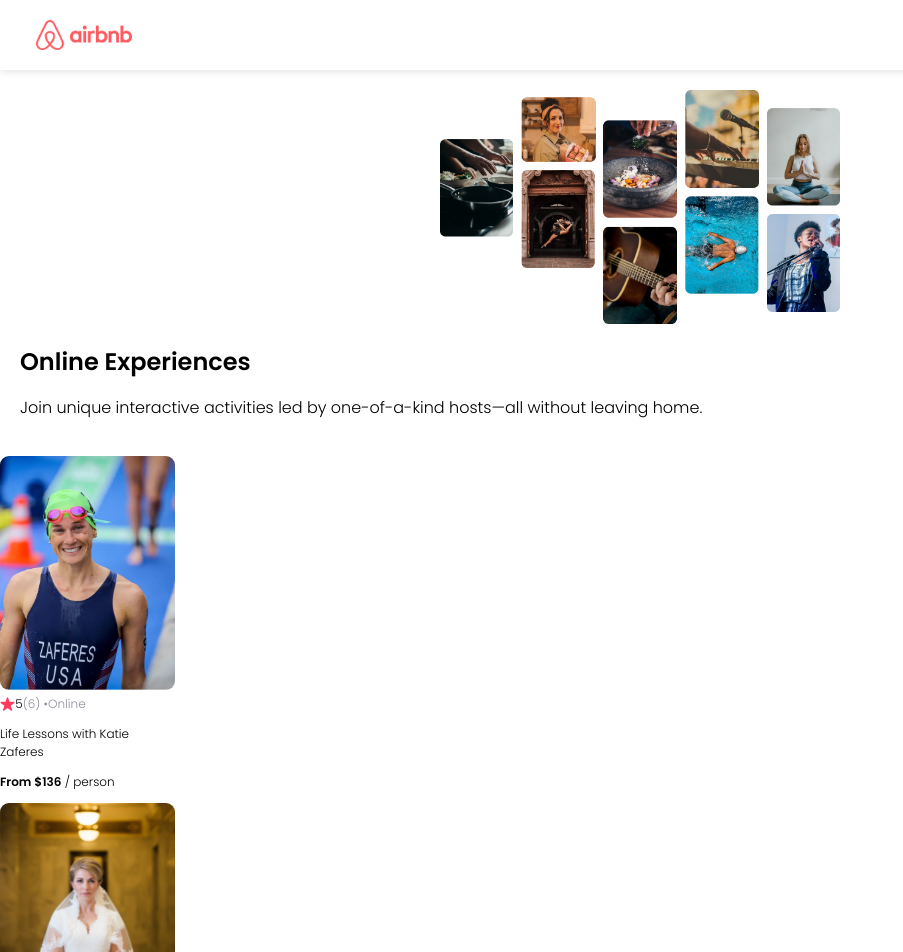
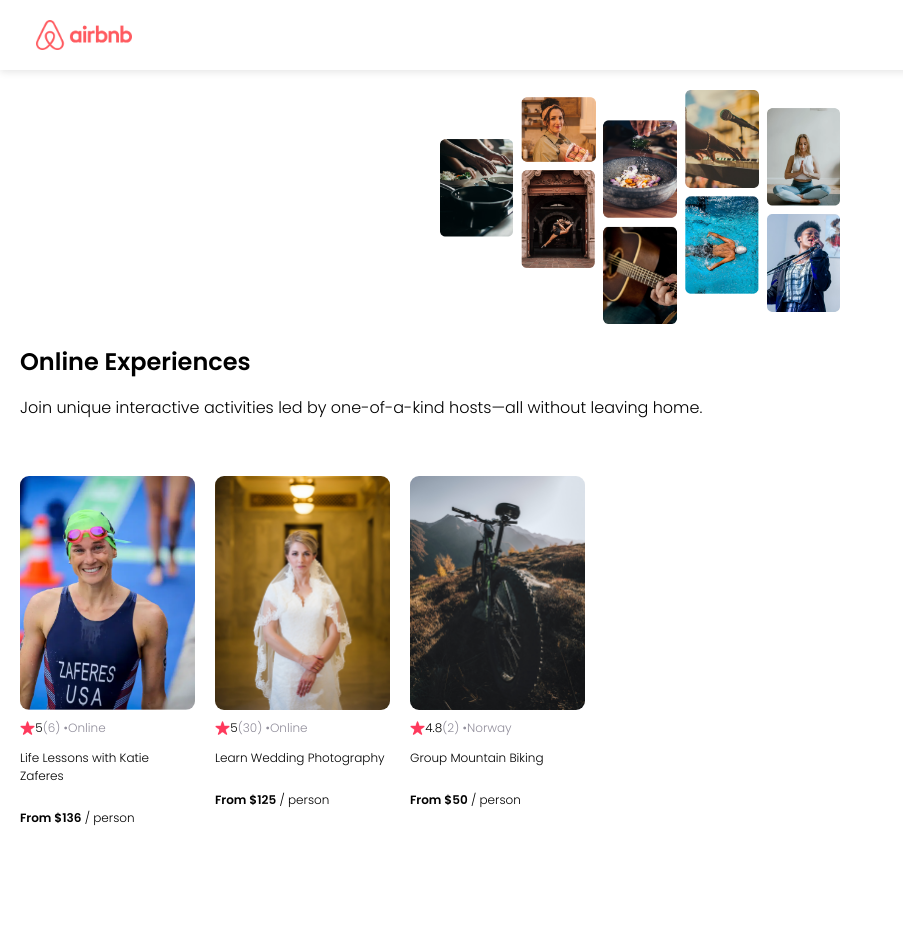
Before and after one commit to sanketvagal/react-airbnb-clone, a React (Vite) app: page / in a window 1280 px wide. Shown: the top 952 px of the page, without its empty margins (0-903 px from the left). After the commit the page ends 859 px from the top, so only its background shows below. Built offline with nearby package versions, Linux system fonts and the light colour scheme.

Commit message:
Added key prop, modified CSS for cards

```diff
--- a/src/App.css
+++ b/src/App.css
@@ -48,14 +48,34 @@
   margin-top: 0;
 }
 
+.cards-list {
+  display: flex;
+  flex-wrap: nowrap;
+  gap: 20px;
+  overflow-x: auto;
+}
+
 .card {
   width: 175px;
   font-size: 12px;
+  flex: 0 0 auto;
+  /* ADD */
+  display: flex;
+  /* ADD */
+  flex-direction: column;
+  /* ADD */
 }
 
 .card--image {
   width: 100%;
   border-radius: 9px;
+  margin-bottom: 9px;
+}
+
+/* ADD */
+.card--title {
+  overflow: hidden;
+  text-overflow: ellipsis;
 }
 
 .card--stats {
@@ -66,3 +86,8 @@
 .card--star {
   height: 14px;
 }
+
+/* ADD */
+.card--price {
+  margin-top: auto;
+}
--- a/src/App.jsx
+++ b/src/App.jsx
@@ -8,6 +8,7 @@
 function App() {
   const cardElements = data.map(card => {
     return <Card
+      key={card.id}
       img={card.coverImg}
       rating={card.stats.rating}
       reviewCount={card.stats.reviewCount}
@@ -21,7 +22,10 @@
     <div className='container'>
       <Navbar />
       <Hero />
-      {cardElements}
+      <section className="cards-list">
+        {cardElements}
+      </section>
+
     </div>
   )
 }
```
